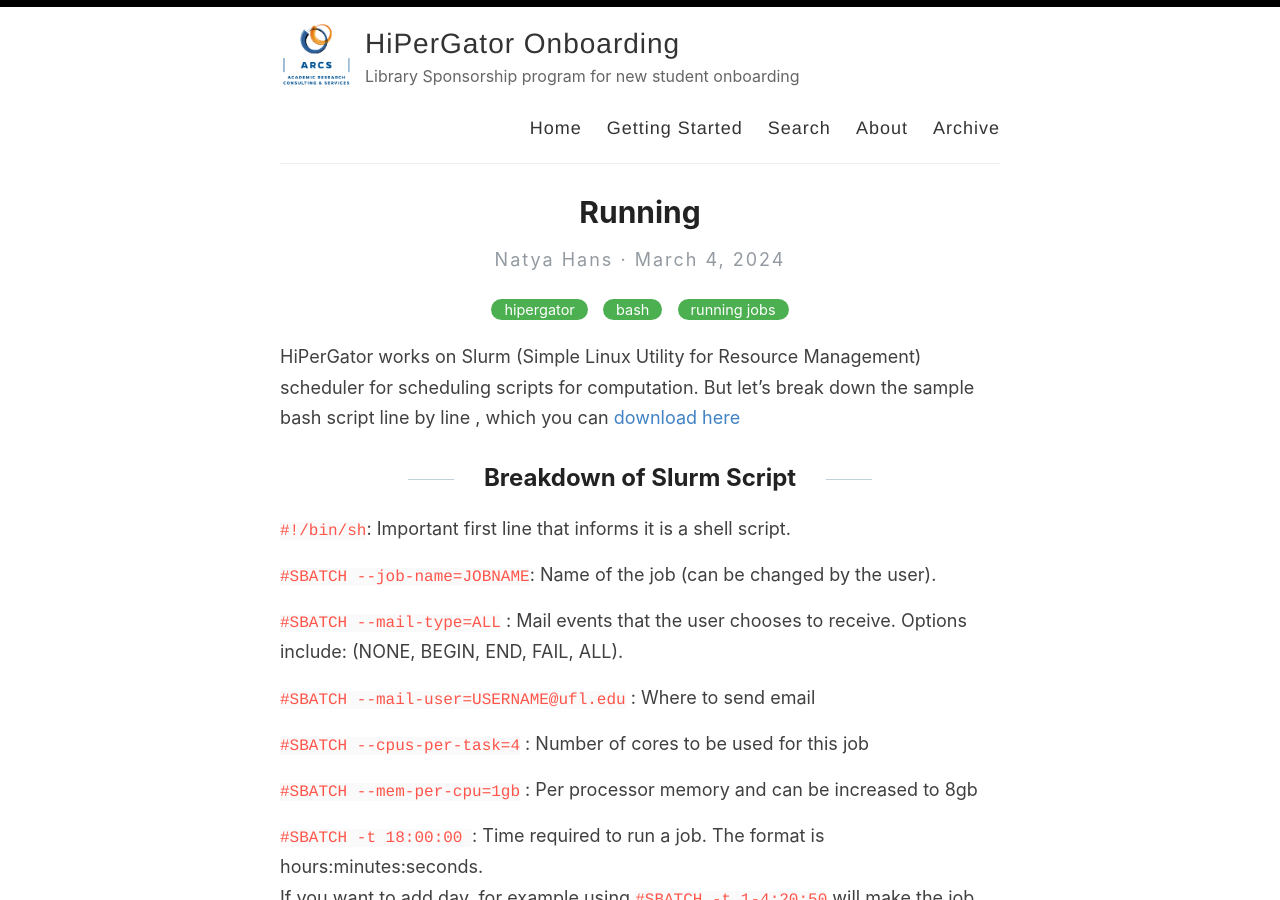
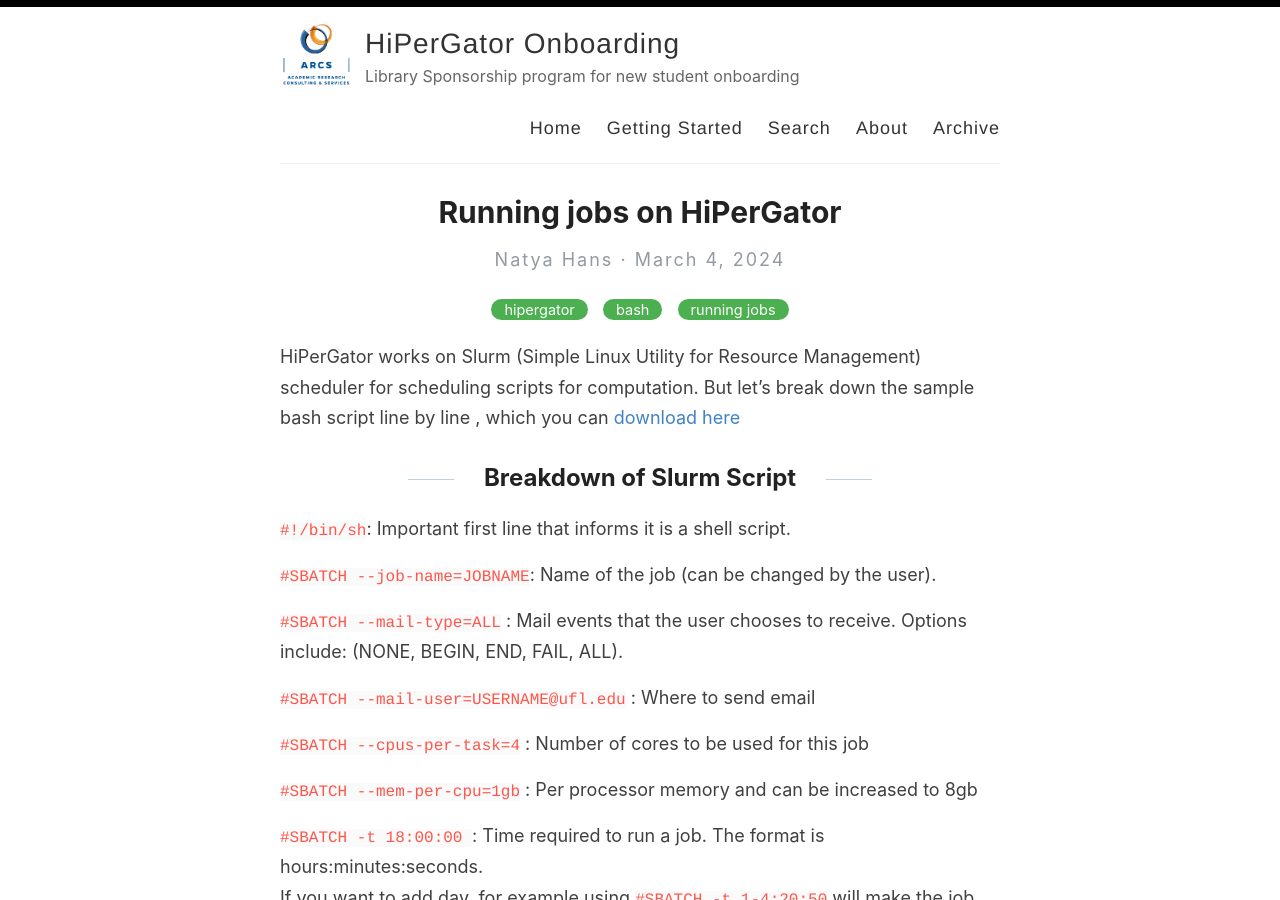
Before and after one commit to NatyaHans/HiPerGatorOnboarding, a Jekyll site: the page built from _posts/2024-3-4-RunningJobsHiPerGator.md, in a window 1280 px wide and 900 px high. Built offline with Jekyll 4.4.1, drawn with Linux system fonts in a browser that asks for light colours.

Commit message:
Update 2024-3-4-RunningJobsHiPerGator.md

```diff
--- a/_posts/2024-3-4-RunningJobsHiPerGator.md
+++ b/_posts/2024-3-4-RunningJobsHiPerGator.md
@@ -1,6 +1,6 @@
 ---
 layout: post
-title: Running
+title: Running jobs on HiPerGator
 categories: [hipergator, bash, running jobs]
 ---
 
```
